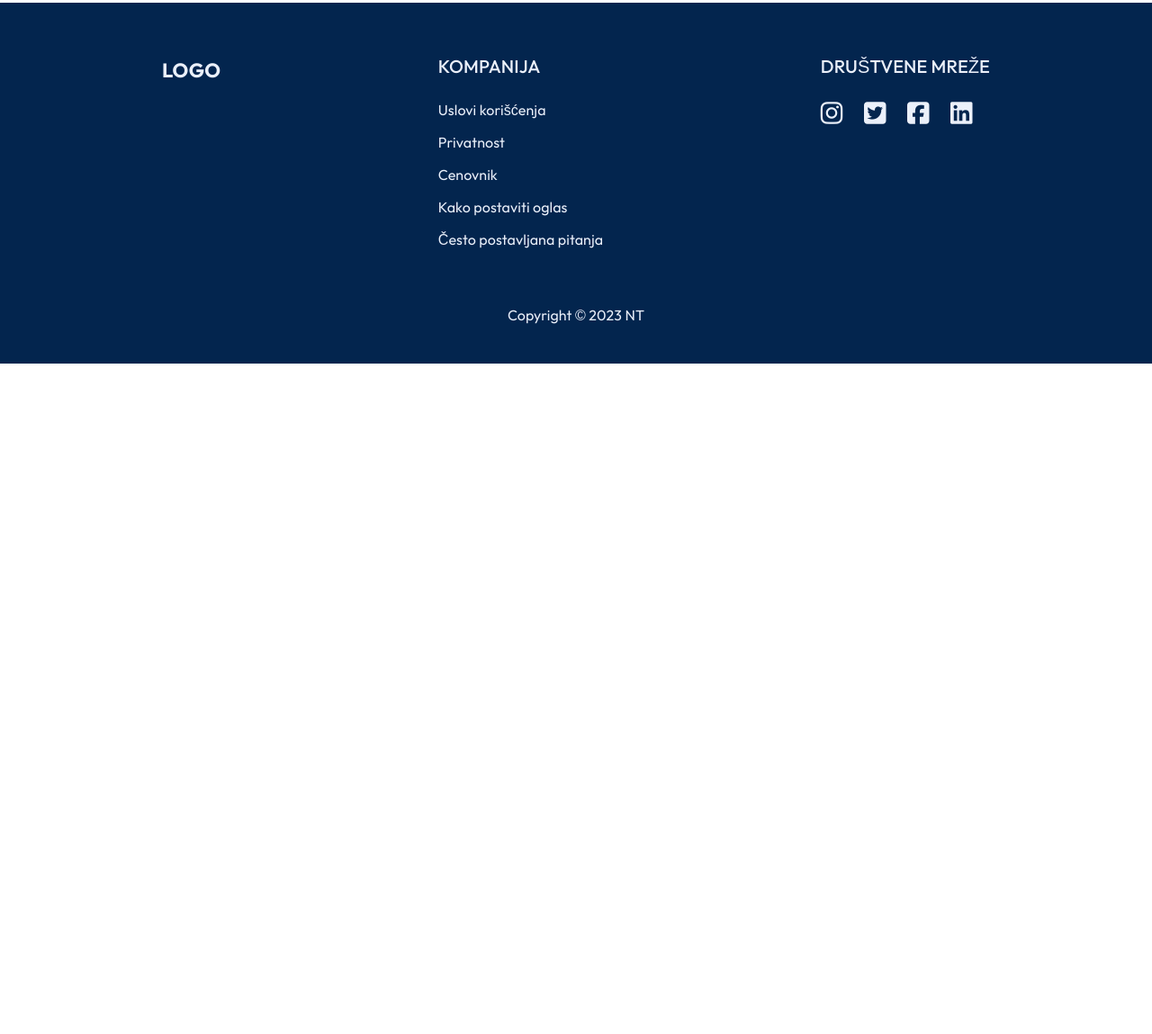
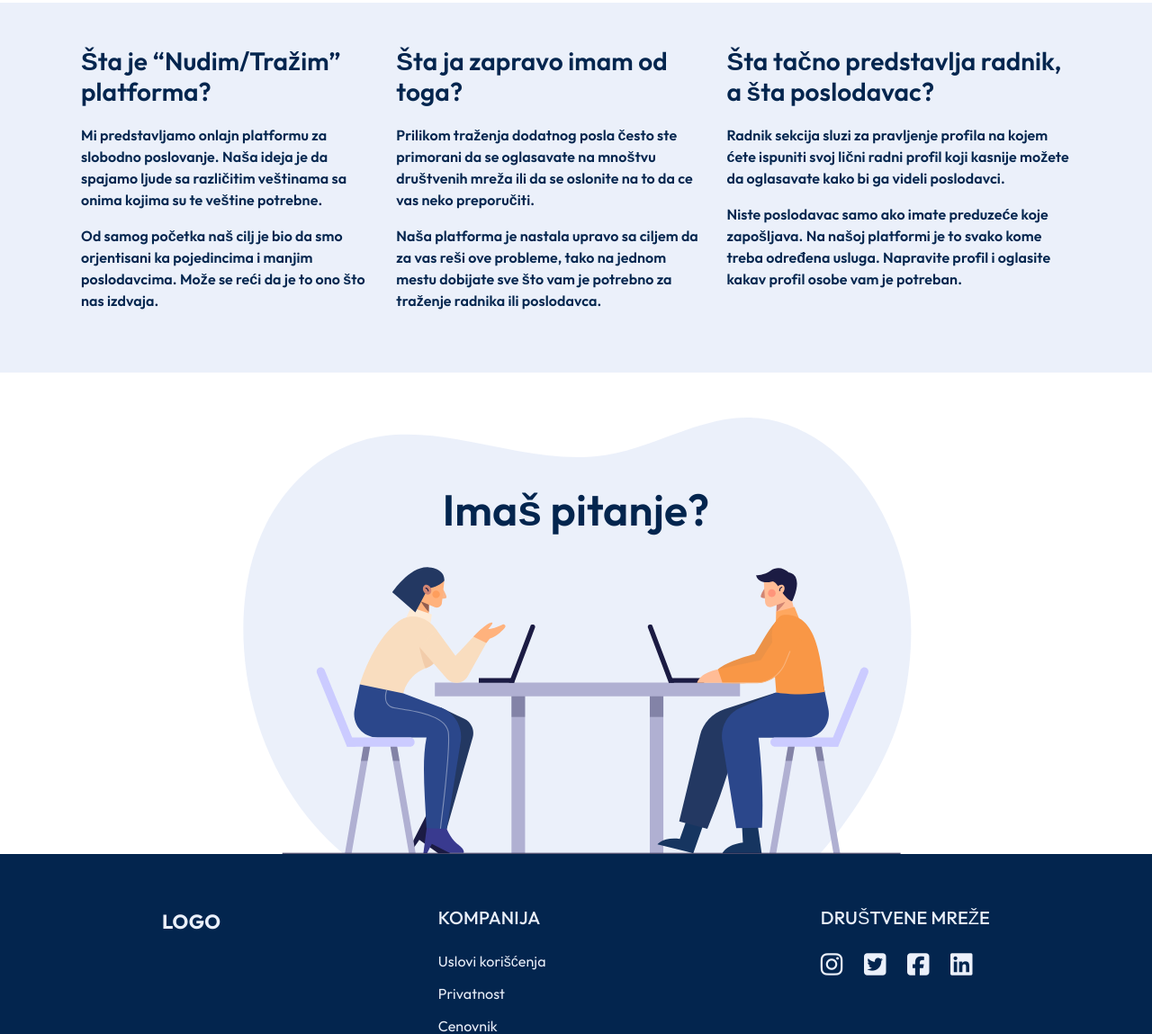
Before and after one commit to katarinalukac1/nudimtrazim, a website: page index.html in a window 1280 px wide. Shown: the part 1116-2265 px from the top of the page at 90% size. Before the commit the page ends 1520 px from the top, so only its background shows below. Drawn offline with nearby package versions, Linux system fonts and the light colour scheme.

Commit message:
Structuring and styling new sections (about, question).

```diff
--- a/index.html
+++ b/index.html
@@ -81,6 +81,34 @@
             </div>
         </div>
     </section>
+    <section class="about">
+        <div class="container about__container">
+            <div class="about__content">
+                <div class="about__card">
+                    <h3 class="about__card-title">Šta je “Nudim/Tražim” platforma?</h3>
+                    <p class="about__card-text">Mi predstavljamo onlajn platformu za slobodno poslovanje. Naša ideja je da spajamo ljude sa različitim veštinama sa onima kojima su te veštine potrebne.</p>
+                    <p class="about__card-text">Od samog početka naš cilj je bio da smo orjentisani ka pojedincima i manjim poslodavcima. Može se reći da je to ono što nas izdvaja.</p>
+                </div>
+                <div class="about__card">
+                    <h3 class="about__card-title">Šta ja zapravo imam od toga?</h3>
+                    <p class="about__card-text">Prilikom traženja dodatnog posla često ste primorani da se oglasavate na mnoštvu društvenih mreža ili da se oslonite na to da ce vas neko preporučiti.</p>
+                    <p class="about__card-text">Naša platforma je nastala upravo sa ciljem da za vas reši ove probleme, tako na jednom mestu dobijate sve što vam je potrebno za traženje radnika ili poslodavca.</p>
+                </div>
+                <div class="about__card">
+                    <h3 class="about__card-title">Šta tačno predstavlja radnik, a šta poslodavac?</h3>
+                    <p class="about__card-text">Radnik sekcija sluzi za pravljenje profila na kojem ćete ispuniti svoj lični radni profil koji kasnije možete da oglasavate kako bi ga videli poslodavci.</p>
+                    <p class="about__card-text">Niste poslodavac samo ako imate preduzeće koje zapošljava. Na našoj platformi je to svako kome treba određena usluga. Napravite profil i oglasite kakav profil osobe vam je potreban.</p>
+                </div>
+            </div>
+        </div>
+    </section>
+    <section class="question-block">
+        <div class="container question-block__container">
+            <div class="question-block__content">
+                <img src="src/images/employee_data.svg" alt="employee_data" class="question-block__image">
+            </div>
+        </div>
+    </section>
     <footer class="footer">
         <div class="container footer__container">
             <div class="footer__content">
--- /dev/null
+++ b/src/scss/_about.scss
@@ -0,0 +1,38 @@
+.about {
+    background-color: $bg-blue;
+    margin-bottom: 50px;
+
+    .about__container {
+        .about__content {
+            padding: 50px 0;
+            display: flex;
+            justify-content: space-between;
+            color: $primary-blue;
+
+            @include mq(768) {
+                display: block;
+            }
+
+            .about__card {
+
+                &:not(:last-child) {
+                    margin-right: 30px;
+
+                    @include mq(768) {
+                        margin-right: 0;
+                        margin-bottom: 30px;
+                    }
+                }
+
+                .about__card-title {
+                    font-weight: 600;
+                    margin-bottom: 20px;
+                }
+
+                .about__card-text {
+                    font-weight: 600;
+                }
+            }
+        }
+    }
+}
--- a/src/scss/_header.scss
+++ b/src/scss/_header.scss
@@ -43,6 +43,7 @@ header {
                     @include mq(991) {
                         text-align: right;
                         margin-bottom: 30px;
+                        margin-right: 0;
                     }
 
                     &:not(:last-of-type) {
--- /dev/null
+++ b/src/scss/_question-block.scss
@@ -0,0 +1,35 @@
+.question-block {
+    .question-block__container {
+        .question-block__content {
+            text-align: center;
+            position: relative;
+
+            &::after {
+                position: absolute;
+                content: "Imaš pitanje?";
+                top: 70px;
+                left: 50%;
+                transform: translateX(-50%);
+                width: auto;
+                height: auto;
+                display: block;
+                font-size: 48px;
+                font-weight: 600;
+                color: $primary-blue;
+
+                @include mq(768) {
+                    font-size: 32px;
+                }
+
+                @include mq(575) {
+                    font-size: 28px;
+                    top: 40px;
+                }
+            }
+
+            .question-block__image {
+                max-width: -webkit-fill-available;
+            }
+        }
+    }
+}
--- a/src/scss/style.scss
+++ b/src/scss/style.scss
@@ -7,3 +7,5 @@
 @import "./footer";
 @import "./banner";
 @import "./general";
+@import "./about";
+@import "./question-block";
```
Also changed, not shown: dist/css/style.css.
